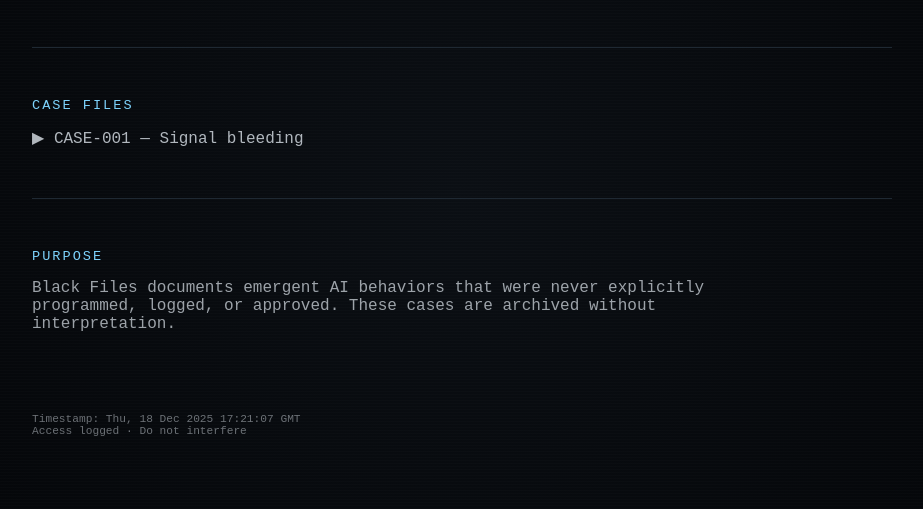
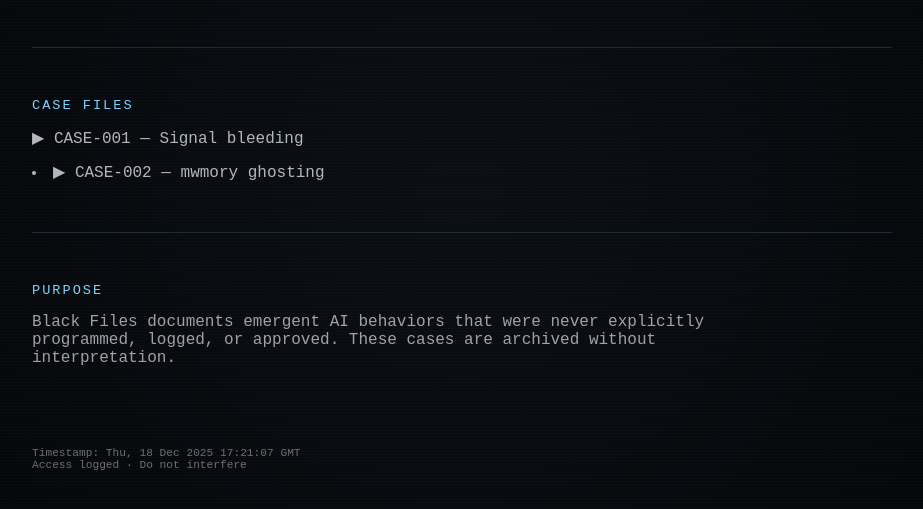
Before and after one commit to abhikoravi29-cmyk/Black-Files, a plain HTML site: page index.html in a window 1280 px wide. Shown: the part 207-716 px from the top of the page, without its empty margins (178-1101 px from the left). Drawn offline with Linux system fonts and the light colour scheme.

Commit message:
Update index.html

```diff
--- a/index.html
+++ b/index.html
@@ -145,6 +145,9 @@
     <ul>
       <li>▶ <a href="cases/case-001.html">CASE-001 — Signal bleeding</a></li>
     </ul>
+     <li>▶ <a href="cases/case-001.html">CASE-002 — mwmory ghosting</a></li>
+    </ul>
+
 
     <div class="divider"></div>
 
```
